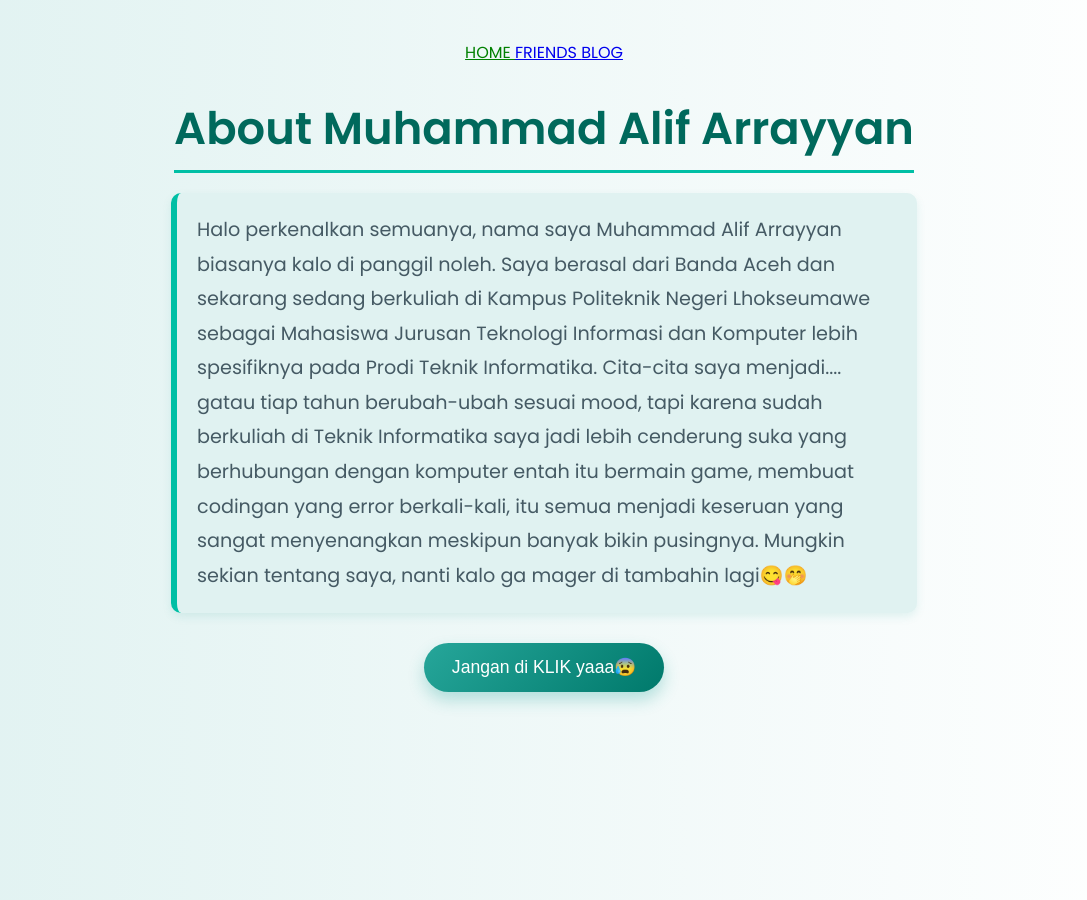
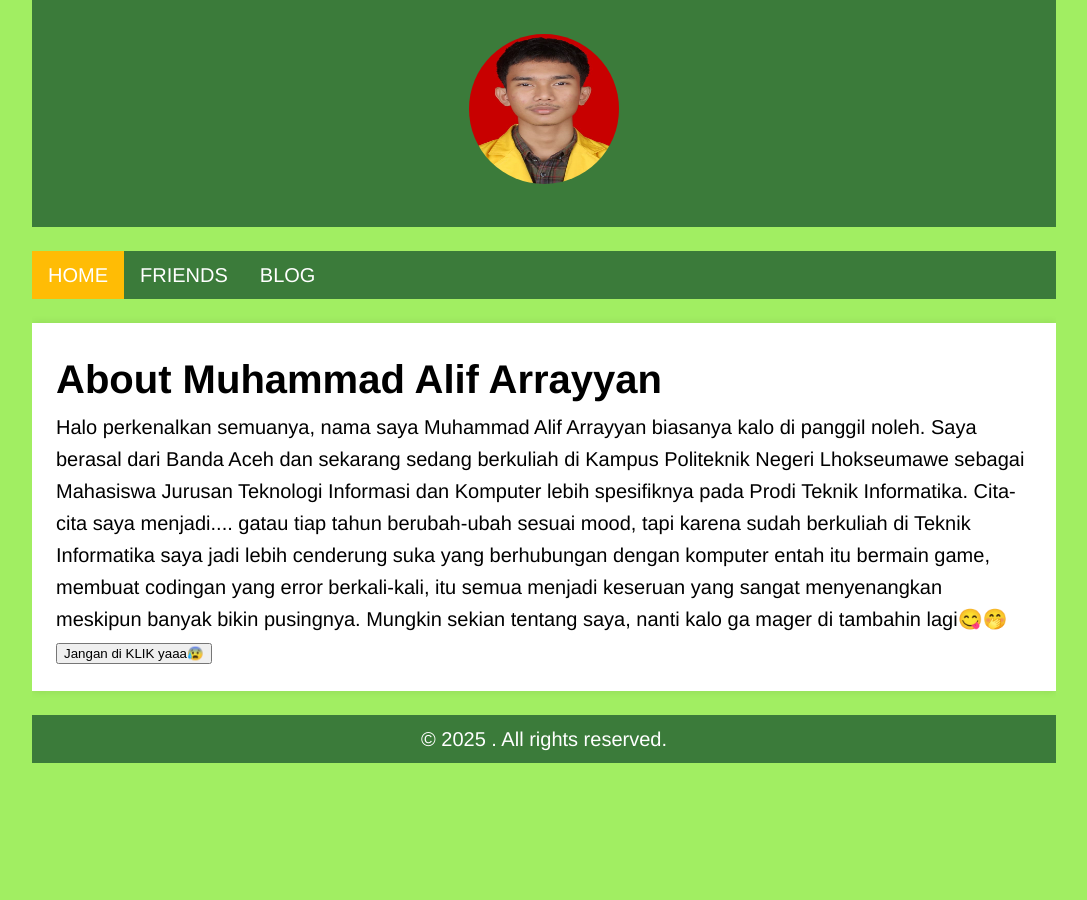
Before and after one commit to alifarrayyan29/alifarrayyan29.github.io, a Jekyll site: the page built from index.html, in a window 1280 px wide. Shown: the whole page, without its empty margins (96-1183 px from the left). Built offline with Jekyll 4.4.1, drawn with Linux system fonts in a browser that asks for light colours.

Commit message:
pertemuan8

```diff
--- a/_includes/navigation.html
+++ b/_includes/navigation.html
@@ -1,7 +1,9 @@
-<nav>
+<ul>
     {% for item in site.data.navigation %}
-    <a href="{{ item.link }}" {% if page.url == item.link %} class="current"{% endif %}>
-        {{ item.name }}
-    </a>
+    <li>
+        <a href="{{ item.link }}" {% if page.url == item.link %} class="active"{% endif %}>
+            {{ item.name }}
+        </a>
+    </li>
     {% endfor %}
-</nav>
+</ul>
--- a/_layouts/default.html
+++ b/_layouts/default.html
@@ -1,20 +1,41 @@
+<!DOCTYPE html>
 <html lang="en">
 <head>
   <meta charset="UTF-8">
-    <meta name="viewport" content="width=device-width, initial-scale=1.0">
   <title>{{ page.title }}</title>
+
+  <!-- Stylesheet -->
   <link rel="stylesheet" href="{{ site.baseurl }}/assets/css/styles.css">
 
-    <!-- JavaScript-->
+  <!-- Favicon -->
+  <link rel="icon" href="{{ site.baseurl }}/assets/images/favicon.ico">
+
+  <!-- JavaScript -->
   <script src="{{ site.baseurl }}/assets/js/scripts.js"></script>
 
-    <!-- plugins -->
+  <!-- Plugins -->
   {% feed_meta %}
   {% seo %}
-
 </head>
 <body>
+  <div class="container">
+    <header>
+      <img src="{{ site.baseurl }}/assets/images/profile.jpg" alt="Profile Picture" class="profile-picture">
+      <h1>{{ site.title }}</h1>
+      <p>{{ site.description }}</p>
+    </header>
+
+    <nav>
       {% include navigation.html %}
+    </nav>
+
+    <main>
       {{ content }}
+    </main>
+
+    <footer>
+      <p>&copy; {{ site.time | date: '%Y' }} {{ site.title }}. All rights reserved.</p>
+    </footer>
+  </div>
 </body>
 </html>
--- a/_sass/main.scss
+++ b/_sass/main.scss
@@ -1,3 +1,95 @@
 .current {
     color: green;
 }
+
+$primary-color: #3b7b3a;
+$secondary-color: #ffbc05;
+$font-stack: Helvetica, sans-serif;
+
+body,
+h1,
+h2,
+p {
+  margin: 0;
+  padding: 0;
+  box-sizing: border-box;
+}
+
+body {
+  font-family: $font-stack;
+  line-height: 1.6;
+  background-color: #f4f4f4;
+}
+
+header {
+  text-align: center;
+  padding: 24px;
+  color: #fff;
+  background-color: $primary-color;
+}
+
+main {
+  padding: 24px;
+  margin-top: 24px;
+  box-shadow: 0 0 8px rgba(0, 0, 0, 0.1);
+  background-color: #fff;
+}
+
+footer {
+  text-align: center;
+  padding: 8px;
+  margin-top: 24px;
+  color: #fff;
+  background-color: $primary-color;
+}
+
+h2 {
+  color: #333;
+  margin-bottom: 8px;
+}
+
+nav {
+  margin: 24px 0;
+
+  ul {
+    list-style-type: none;
+    margin: 0;
+    padding: 0;
+    overflow: hidden;
+    background-color: $primary-color;
+  }
+
+  li {
+    float: left;
+
+    a {
+      display: block;
+      color: white;
+      text-align: center;
+      padding: 8px 16px;
+      text-decoration: none;
+
+      &:hover:not(.active) {
+        background-color: $secondary-color;
+      }
+    }
+  }
+}
+
+.container {
+  width: 80%;
+  margin: auto;
+  overflow: hidden;
+}
+
+.profile-picture {
+  width: 150px;
+  height: 150px;
+  border-radius: 50%;
+  margin: 10px auto;
+  background-color: $secondary-color;
+}
+
+.active {
+    background-color: $secondary-color;
+}
--- a/assets/css/styles.scss
+++ b/assets/css/styles.scss
@@ -2,181 +2,14 @@
 ---
 @use "main";
 
-/* Import Font */
-@import url('https://fonts.googleapis.com/css2?family=Poppins:wght@400;600&display=swap');
+/* .scss file */
+$bgcolor: rgb(161, 238, 98);
+$textcolor: rgb(0, 0, 0);
+$fontsize: 20px;
 
-/* Global Styles */
-body {
-  font-family: 'Poppins', sans-serif;
-  background: linear-gradient(to right, #e0f2f1, #ffffff);
-  color: #2f3e46;
-  margin: 0;
-  padding: 40px 20px;
-  display: flex;
-  flex-direction: column;
-  align-items: center;
-  animation: fadeIn 1s ease-in-out;
+/* Use the variabels */
+body{
+  background-color: $bgcolor;
+  color: $textcolor;
+  font-size: $fontsize;
 }
-
-/* Fade-in Animation */
-@keyframes fadeIn {
-  from { opacity: 0; transform: translateY(20px); }
-  to { opacity: 1; transform: translateY(0); }
-}
-
-/* Heading */
-h1 {
-  font-size: 2.8em;
-  color: #00695c;
-  margin-bottom: 20px;
-  border-bottom: 3px solid #00bfa5;
-  padding-bottom: 8px;
-  text-align: center;
-}
-
-/* Description */
-p {
-  font-size: 1.2em;
-  color: #455a64;
-  line-height: 1.8;
-  background: #e0f2f1;
-  padding: 20px;
-  border-left: 6px solid #00bfa5;
-  border-radius: 10px;
-  box-shadow: 0 4px 10px rgba(0, 150, 136, 0.1);
-  max-width: 700px;
-  margin: 0 auto 30px;
-}
-
-/* Button */
-button {
-  background: linear-gradient(135deg, #26a69a, #00796b);
-  color: white;
-  border: none;
-  padding: 14px 28px;
-  font-size: 1.1em;
-  border-radius: 50px;
-  cursor: pointer;
-  transition: all 0.3s ease;
-  box-shadow: 0 8px 16px rgba(38, 166, 154, 0.3);
-}
-
-button:hover {
-  background: linear-gradient(135deg, #00796b, #004d40);
-  transform: translateY(-3px) scale(1.05);
-  box-shadow: 0 12px 24px rgba(0, 121, 107, 0.4);
-}
-
-
-/* Untuk markdown ol dan a */
-ol {
-    list-style: none;
-    padding: 0;
-    margin: 0;
-  }
-
-  ol > li {
-    background: #e0f2f1;
-    margin: 10px 0;
-    padding: 15px 20px;
-    border-left: 5px solid #009688;
-    border-radius: 8px;
-    transition: transform 0.3s, box-shadow 0.3s;
-  }
-
-  ol > li:hover {
-    background-color: #b2dfdb;
-    transform: translateX(5px);
-    box-shadow: 0 4px 12px rgba(0, 121, 107, 0.2);
-  }
-
-  ol > li a {
-    text-decoration: none;
-    color: #004d40;
-    font-weight: 600;
-    font-size: 1.1em;
-  }
-
-  ol > li a:hover {
-    text-decoration: underline;
-    color: #00695c;
-  }
-
-  /* BLOG PAGE STYLES */
-
-/* Container untuk daftar blog */
-ul {
-    max-width: 750px;
-    margin: 40px auto;
-    padding: 0;
-    list-style: none;
-    font-family: 'Segoe UI', Tahoma, Geneva, Verdana, sans-serif;
-  }
-
-  /* Item blog individual */
-  ul li {
-    background-color: #fdfdfd;
-    border: 1px solid #e0e0e0;
-    border-radius: 10px;
-    padding: 18px;
-    margin-bottom: 20px;
-    box-shadow: 0 1px 3px rgba(0, 0, 0, 0.05);
-    transition: background 0.3s ease;
-  }
-
-  /* Hover effect */
-  ul li:hover {
-    background-color: #f5f5f5;
-  }
-
-  /* Judul blog */
-  ul li a {
-    font-size: 1.5em;
-    font-weight: 600;
-    color: #00796b;
-    text-decoration: none;
-    display: block;
-    margin-bottom: 8px;
-  }
-
-  ul li a:hover {
-    color: #004d40;
-    text-decoration: underline;
-  }
-
-  /* Tanggal */
-  ul li p:first-of-type {
-    font-size: 0.9em;
-    color: #888;
-    margin-bottom: 5px;
-  }
-
-  /* Deskripsi/Excerpt */
-  ul li p:nth-of-type(2) {
-    font-size: 1em;
-    color: #444;
-    line-height: 1.5;
-    margin-top: 0;
-  }
-
-  /* Sembunyikan deskripsi jika kosong */
-  ul li p:nth-of-type(2):empty {
-    display: none;
-  }
-
-  ul li p:empty {
-    display: none;
-  }
-
-  ul li {
-    text-align: center; /* Semua teks dalam elemen <li> akan rata tengah */
-  }
-
-  ul li a {
-    display: block;
-    margin: 0 auto;
-  }
-
-  ul li p {
-    margin: 8px auto;
-  }
```
Also changed, not shown: assets/images/profile.jpg (added), 3 other files. Lines whose indentation alone changed are shown as unchanged.
